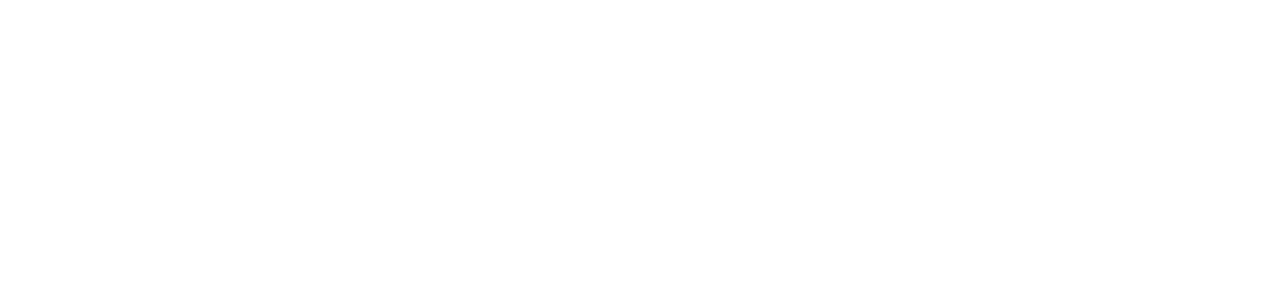
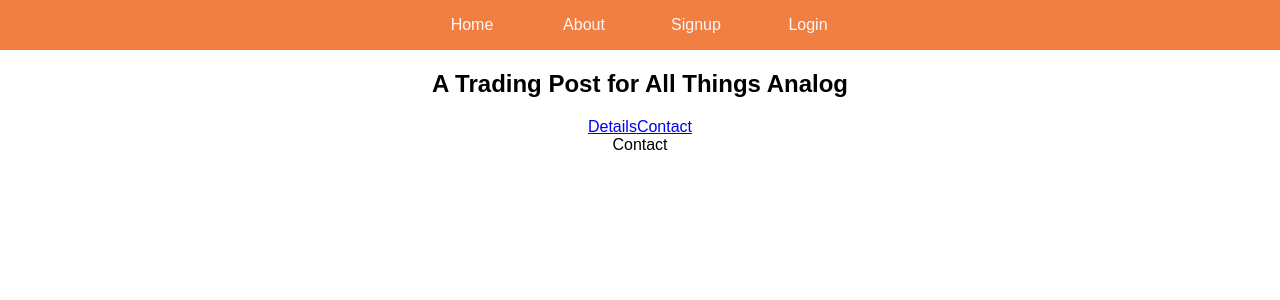
Before and after one commit to cernanb/react-rails-field-notes-trading-post, a React (Create React App) app in the folder client/: page /about/contact in a window 1280 px wide. Shown: the top 300 px of the page. Built offline with nearby package versions, Linux system fonts and the light colour scheme.

Commit message:
created starter contact and details nested components for about component

```diff
--- a/client/src/components/About.js
+++ b/client/src/components/About.js
@@ -1,8 +1,12 @@
 import React from 'react'
+import { Link } from 'react-router'
 
-const About = () => (
+const About = (props) => (
   <div>
     <h2>A Trading Post for All Things Analog</h2>
+    <Link to='/about/details'>Details</Link>
+    <Link to='/about/contact'>Contact</Link>
+    {props.children}
   </div>
 )
 
--- /dev/null
+++ b/client/src/components/Contact.js
@@ -0,0 +1,3 @@
+import React from 'react'
+
+export default () => <div>Contact</div>
--- /dev/null
+++ b/client/src/components/Details.js
@@ -0,0 +1,3 @@
+import React from 'react'
+
+export default () => <div>Details</div>
--- a/client/src/index.js
+++ b/client/src/index.js
@@ -15,6 +15,8 @@
 import Notebooks from './components/Notebooks'
 import Notebook from './components/Notebook'
 import NewNotebook from './components/NewNotebook'
+import Details from './components/Details'
+import Contact from './components/Contact'
 
 const store = createStore(
   rootReducer,
@@ -28,7 +30,10 @@
     <Router history={browserHistory}>
         <Route path="/" component={App}>
           <IndexRoute component={Home} />
-          <Route path="/about" component={About}/>
+          <Route path="/about" component={About}>
+            <Route path="/about/details" component={Details} />
+            <Route path="/about/contact" component={Contact} />
+          </Route>
           <Route path="/signup" component={Signup}/>
           <Route path="/login" component={Login}/>
           <Route path="/notebooks/new" component={NewNotebook}/>
```
